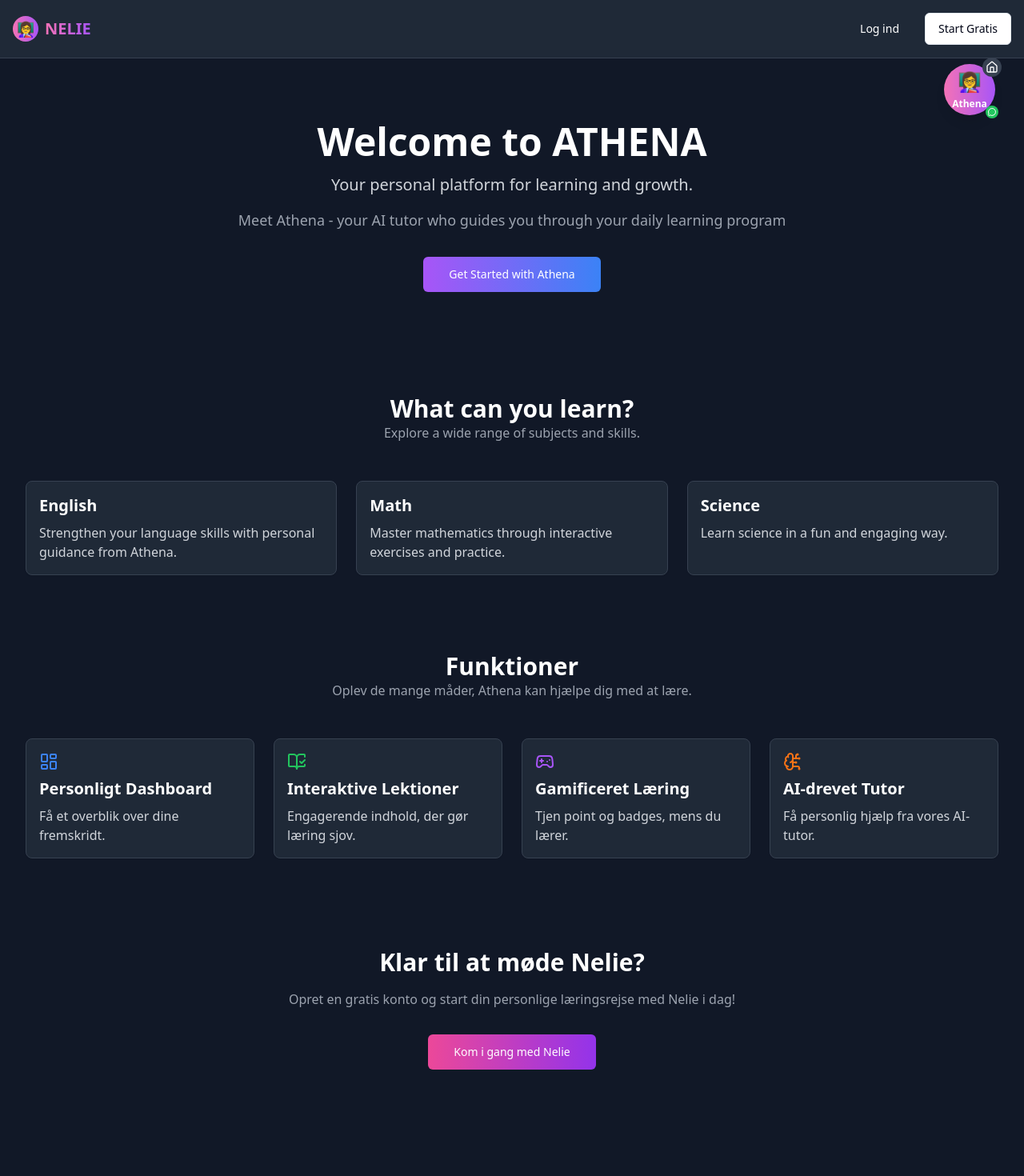
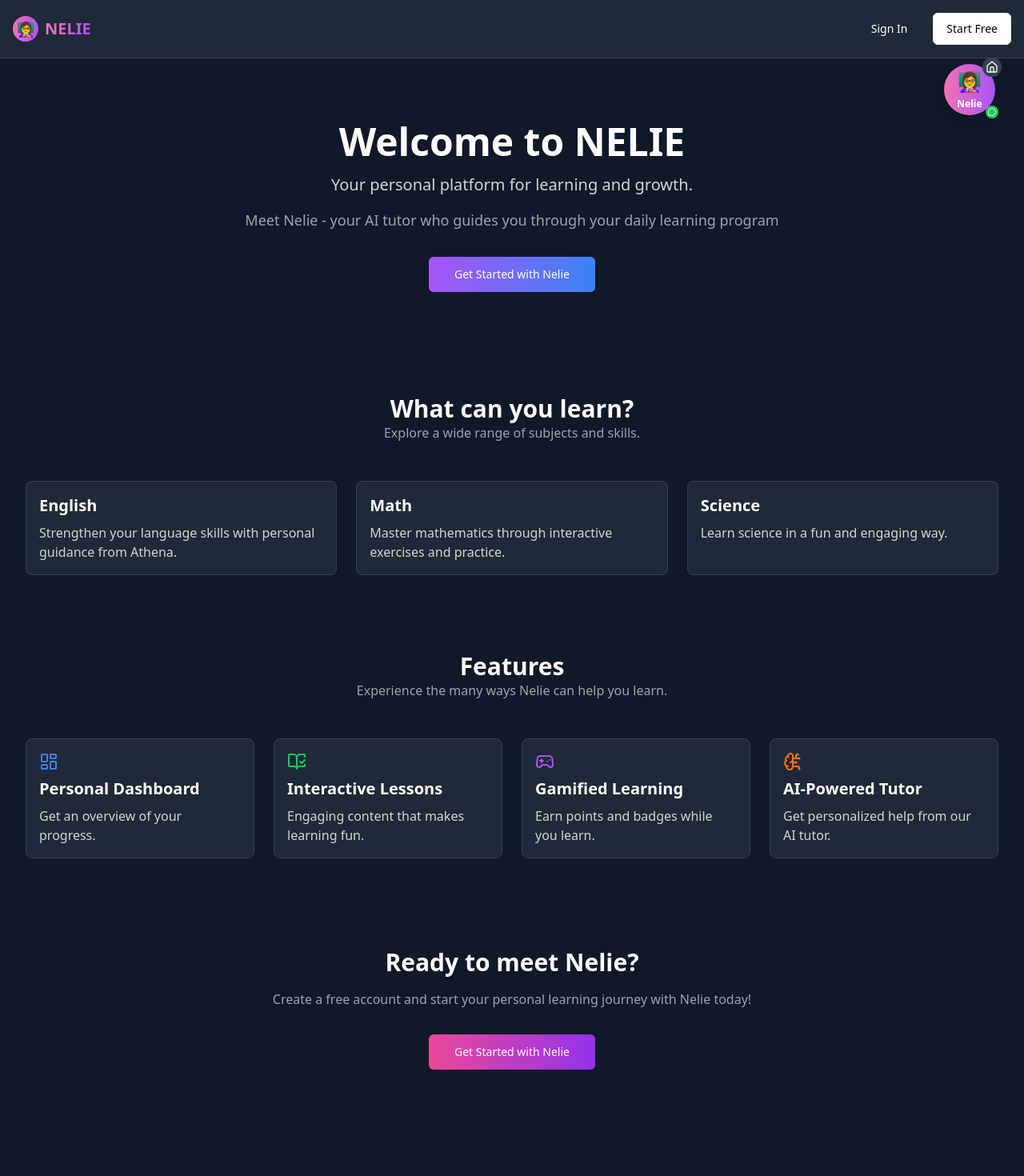
Before and after one commit to PeterKoffer/athenaskole-zoelive-20, a React (Vite) app: page / in a window 1280 px wide. Shown: the top 1470 px of the page at 80% size. Built offline with nearby package versions, Linux system fonts and the light colour scheme.

Commit message:
Rename Athena to Nelie
Translate the application to English, and update all instances of "Athena" to "Nelie". Update the welcome message to "Welcome to Nelie".

```diff
--- a/src/components/EnhancedAITutor.tsx
+++ b/src/components/EnhancedAITutor.tsx
@@ -135,7 +135,7 @@ const EnhancedAITutor = ({ user }) => {
           <CardTitle className="flex items-center space-x-3 text-white">
             <div className="text-4xl">🎓</div>
             <div>
-              <h1 className="text-3xl font-bold">Hi {user?.user_metadata?.name?.split(' ')[0] || 'Student'}! I'm Athena</h1>
+              <h1 className="text-3xl font-bold">Hi {user?.user_metadata?.name?.split(' ')[0] || 'Student'}! I'm Nelie</h1>
               <p className="text-purple-100 text-lg">{todaysDate}</p>
             </div>
           </CardTitle>
@@ -159,7 +159,7 @@ const EnhancedAITutor = ({ user }) => {
           <CardTitle className="flex items-center justify-between">
             <span className="flex items-center space-x-2 text-white">
               <span className="text-2xl">🎓</span>
-              <span>Athena AI Tutor</span>
+              <span>Nelie AI Tutor</span>
             </span>
             <div className="flex items-center space-x-2">
               <Badge variant="outline" className="bg-yellow-600 text-white border-yellow-600">
--- a/src/components/floating-ai-tutor/ChatInterface.tsx
+++ b/src/components/floating-ai-tutor/ChatInterface.tsx
@@ -57,7 +57,7 @@ const ChatInterface = ({
               isDragging ? 'text-blue-400' : 'text-gray-400'
             }`} />
             <span className="text-xl">👩‍🏫</span>
-            <span>Athena - Your AI Tutor</span>
+            <span>Nelie - Your AI Tutor</span>
           </div>
           <div className="flex items-center space-x-2">
             <Badge variant="outline" className="bg-gradient-to-r from-pink-400 to-purple-500 text-white border-pink-400 text-xs">
@@ -113,7 +113,7 @@ const ChatInterface = ({
             <Input
               value={inputMessage}
               onChange={(e) => setInputMessage(e.target.value)}
-              placeholder="Type 'hi Athena' or your question..."
+              placeholder="Type 'hi Nelie' or your question..."
               onKeyPress={(e) => e.key === 'Enter' && handleSendMessage()}
               className="flex-1 bg-gray-800 border-gray-600 text-white placeholder-gray-400 focus:border-pink-400 text-xs h-8"
             />
--- a/src/components/floating-ai-tutor/CollapsedButton.tsx
+++ b/src/components/floating-ai-tutor/CollapsedButton.tsx
@@ -26,7 +26,7 @@ const CollapsedButton = ({ onExpand, onMouseDown, onResetToHome, isDragging }: C
       >
         <div className="flex flex-col items-center">
           <div className="text-2xl">👩‍🏫</div>
-          <div className="text-xs font-bold mt-1">Athena</div>
+          <div className="text-xs font-bold mt-1">Nelie</div>
           <MessageCircle className="w-4 h-4 absolute -bottom-1 -right-1 bg-green-500 rounded-full p-0.5" />
           {isDragging && (
             <Move className="w-3 h-3 absolute -top-1 -left-1 bg-blue-500 rounded-full p-0.5 text-white" />
--- a/src/components/home/CTASection.tsx
+++ b/src/components/home/CTASection.tsx
@@ -10,17 +10,17 @@ const CTASection = ({ onGetStarted }: CTASectionProps) => {
     <section className="py-16">
       <div className="text-center">
         <h2 className="text-3xl font-semibold text-white mb-4">
-          Klar til at møde Nelie?
+          Ready to meet Nelie?
         </h2>
         <p className="text-gray-400 mb-8">
-          Opret en gratis konto og start din personlige læringsrejse med Nelie i dag!
+          Create a free account and start your personal learning journey with Nelie today!
         </p>
         <Button
           size="lg"
           className="bg-gradient-to-r from-pink-500 to-purple-600 hover:from-pink-600 hover:to-purple-700 text-white"
           onClick={onGetStarted}
         >
-          Kom i gang med Nelie
+          Get Started with Nelie
         </Button>
       </div>
     </section>
--- a/src/components/home/FeaturesSection.tsx
+++ b/src/components/home/FeaturesSection.tsx
@@ -12,10 +12,10 @@ const FeaturesSection = () => {
     <section className="py-12">
       <div className="text-center mb-12">
         <h2 className="text-3xl font-semibold text-white">
-          Funktioner
+          Features
         </h2>
         <p className="text-gray-400">
-          Oplev de mange måder, Athena kan hjælpe dig med at lære.
+          Experience the many ways Nelie can help you learn.
         </p>
       </div>
       <div className="grid grid-cols-1 md:grid-cols-2 lg:grid-cols-4 gap-6">
@@ -23,10 +23,10 @@ const FeaturesSection = () => {
           <CardContent className="p-4">
             <LayoutDashboard className="w-6 h-6 text-blue-500 mb-2" />
             <h3 className="text-xl font-bold text-white mb-2">
-              Personligt Dashboard
+              Personal Dashboard
             </h3>
             <p className="text-gray-300">
-              Få et overblik over dine fremskridt.
+              Get an overview of your progress.
             </p>
           </CardContent>
         </Card>
@@ -34,10 +34,10 @@ const FeaturesSection = () => {
           <CardContent className="p-4">
             <BookOpenCheck className="w-6 h-6 text-green-500 mb-2" />
             <h3 className="text-xl font-bold text-white mb-2">
-              Interaktive Lektioner
+              Interactive Lessons
             </h3>
             <p className="text-gray-300">
-              Engagerende indhold, der gør læring sjov.
+              Engaging content that makes learning fun.
             </p>
           </CardContent>
         </Card>
@@ -45,10 +45,10 @@ const FeaturesSection = () => {
           <CardContent className="p-4">
             <Gamepad2 className="w-6 h-6 text-purple-500 mb-2" />
             <h3 className="text-xl font-bold text-white mb-2">
-              Gamificeret Læring
+              Gamified Learning
             </h3>
             <p className="text-gray-300">
-              Tjen point og badges, mens du lærer.
+              Earn points and badges while you learn.
             </p>
           </CardContent>
         </Card>
@@ -56,10 +56,10 @@ const FeaturesSection = () => {
           <CardContent className="p-4">
             <BrainCircuit className="w-6 h-6 text-orange-500 mb-2" />
             <h3 className="text-xl font-bold text-white mb-2">
-              AI-drevet Tutor
+              AI-Powered Tutor
             </h3>
             <p className="text-gray-300">
-              Få personlig hjælp fra vores AI-tutor.
+              Get personalized help from our AI tutor.
             </p>
           </CardContent>
         </Card>
--- a/src/components/home/HeroSection.tsx
+++ b/src/components/home/HeroSection.tsx
@@ -10,20 +10,20 @@ const HeroSection = ({ onGetStarted }: HeroSectionProps) => {
   return (
     <div className="text-center py-20">
       <h1 className="text-5xl font-bold text-white mb-4">
-        Welcome to ATHENA
+        Welcome to NELIE
       </h1>
       <p className="text-xl text-gray-300 mb-4">
         Your personal platform for learning and growth.
       </p>
       <p className="text-lg text-gray-400 mb-8">
-        Meet Athena - your AI tutor who guides you through your daily learning program
+        Meet Nelie - your AI tutor who guides you through your daily learning program
       </p>
       <Button
         size="lg"
         className="bg-gradient-to-r from-purple-500 to-blue-500 hover:from-purple-600 hover:to-blue-600 text-white"
         onClick={onGetStarted}
       >
-        Get Started with Athena
+        Get Started with Nelie
       </Button>
     </div>
   );
--- a/src/components/layout/MobileMenu.tsx
+++ b/src/components/layout/MobileMenu.tsx
@@ -51,7 +51,7 @@ const MobileMenu = ({
                   onClick={() => handleNavigation(onShowProgress)}
                 >
                   <Monitor className="w-4 h-4 mr-3" />
-                  Fremskridt
+                  Progress
                 </Button>
                 <Button
                   variant="ghost"
@@ -59,7 +59,7 @@ const MobileMenu = ({
                   onClick={() => handleNavigation(onShowGames)}
                 >
                   <Gamepad2 className="w-4 h-4 mr-3" />
-                  Spil
+                  Games
                 </Button>
                 <Button
                   variant="ghost"
@@ -67,7 +67,7 @@ const MobileMenu = ({
                   onClick={() => handleNavigation(onShowAITutor)}
                 >
                   <BookOpenCheck className="w-4 h-4 mr-3" />
-                  AI Lærer
+                  AI Tutor
                 </Button>
                 <div className="border-t border-gray-700 pt-3 mt-3">
                   <Button
@@ -79,7 +79,7 @@ const MobileMenu = ({
                     }}
                   >
                     <Settings className="w-4 h-4 mr-3" />
-                    Profil
+                    Profile
                   </Button>
                   <Button
                     variant="outline"
@@ -90,7 +90,7 @@ const MobileMenu = ({
                     }}
                   >
                     <LogOut className="w-4 h-4 mr-3" />
-                    Log ud
+                    Log Out
                   </Button>
                 </div>
               </>
@@ -101,14 +101,14 @@ const MobileMenu = ({
                   className="w-full text-white"
                   onClick={() => handleNavigation(onGetStarted)}
                 >
-                  Log ind
+                  Sign In
                 </Button>
                 <Button
                   variant="outline"
                   className="w-full"
                   onClick={() => handleNavigation(onGetStarted)}
                 >
-                  Start Gratis
+                  Start Free
                 </Button>
               </div>
             )}
--- a/src/components/layout/Navbar.tsx
+++ b/src/components/layout/Navbar.tsx
@@ -64,32 +64,32 @@ const Navbar = ({
             <>
               <Button variant="ghost" onClick={() => handleNavigation(onShowProgress)}>
                 <Monitor className="w-4 h-4 mr-2" />
-                Fremskridt
+                Progress
               </Button>
               <Button variant="ghost" onClick={() => handleNavigation(onShowGames)}>
                 <Gamepad2 className="w-4 h-4 mr-2" />
-                Spil
+                Games
               </Button>
               <Button variant="ghost" onClick={() => handleNavigation(onShowAITutor)}>
                 <BookOpenCheck className="w-4 h-4 mr-2" />
-                AI Lærer
+                AI Tutor
               </Button>
               <Button variant="outline" onClick={() => navigate('/profile')} className="text-slate-950">
                 <Settings className="w-4 h-4 mr-2" />
-                Profil
+                Profile
               </Button>
               <Button variant="outline" onClick={signOut} className="text-slate-950">
                 <LogOut className="w-4 h-4 mr-2" />
-                Log ud
+                Log Out
               </Button>
             </>
           ) : (
             <>
               <Button variant="ghost" onClick={onGetStarted}>
-                Log ind
+                Sign In
               </Button>
               <Button variant="outline" onClick={onGetStarted} className="text-slate-950">
-                Start Gratis
+                Start Free
               </Button>
             </>
           )}
```
Also changed, not shown: src/components/floating-ai-tutor/useMessageHandler.ts (+6 -6 lines).
